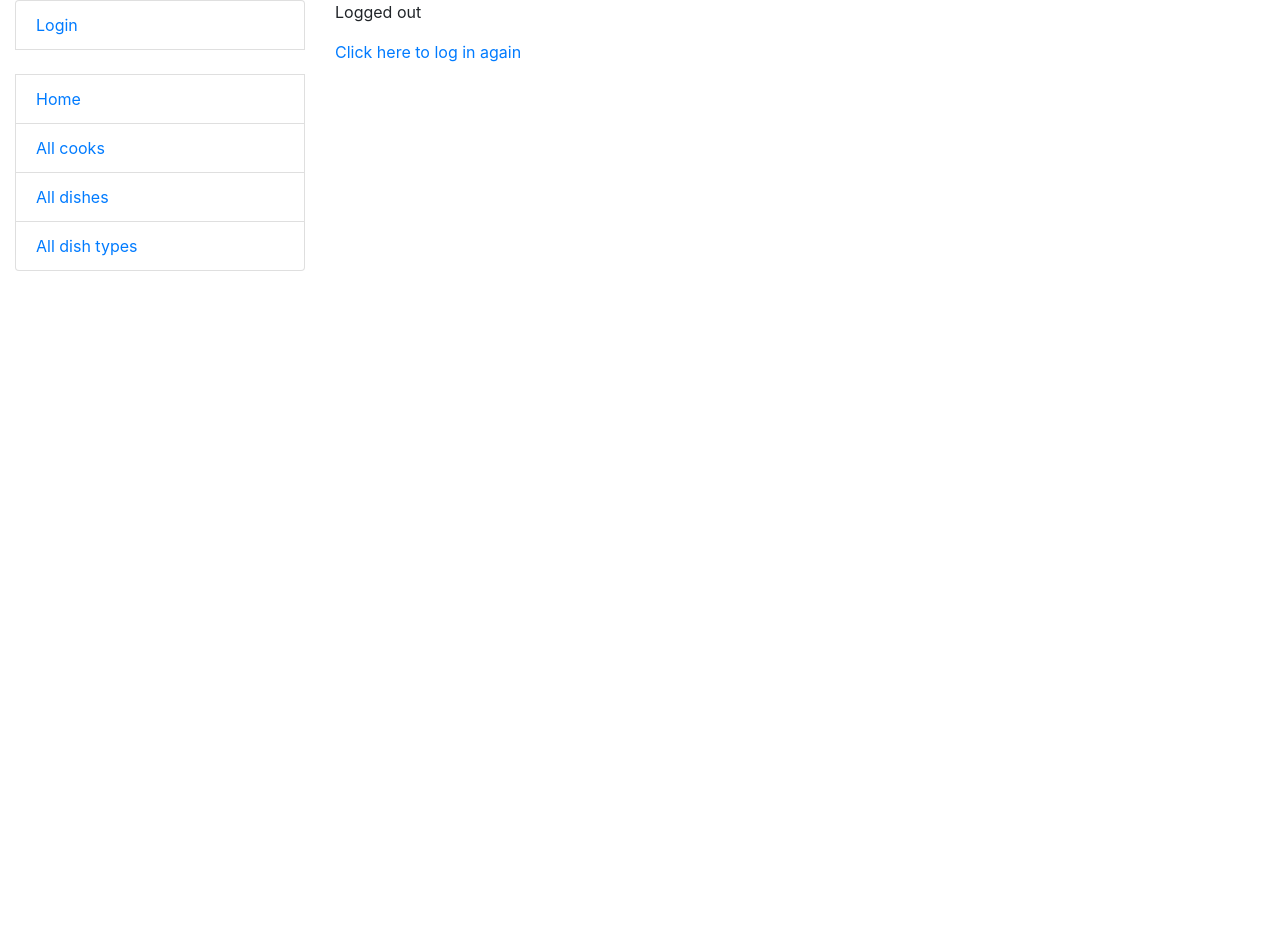
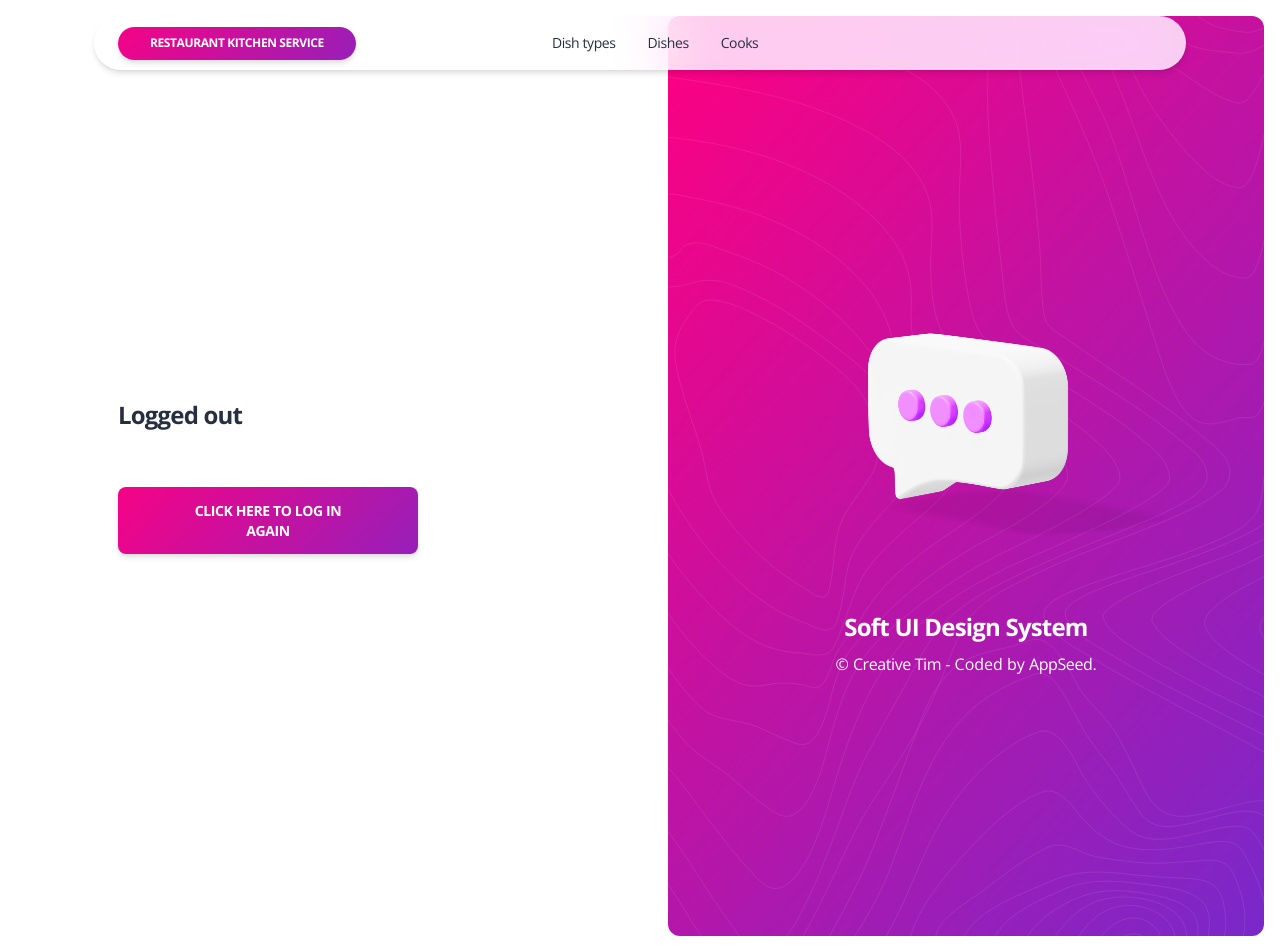
Before and after one commit to V-Shkrobatskyi/Restaurant-Kitchen-Service, a Django app: template templates/registration/logged_out.html in a window 1280 px wide. Run offline with Django 5.2, Linux system fonts and the light colour scheme; the template is opened without the code that fills it, so the values that code supplies are empty; some libraries are stand-ins or nearby versions.

Commit message:
update logout template

```diff
--- a/templates/registration/logged_out.html
+++ b/templates/registration/logged_out.html
@@ -1,6 +1,60 @@
-{% extends "base.html" %}
+{% extends 'layouts/base-fullscreen.html' %}
+
+{% block title %} Sign IN {% endblock title %}
+
+<!-- Specific CSS goes HERE -->
+{% block stylesheets %}{% endblock stylesheets %}
+
+{% block body_class %} sign-in-illustration {% endblock body_class %}
 
 {% block content %}
-    <p>Logged out</p>
-    <a href="{% url 'login' %}">Click here to log in again</a>
-{% endblock %}
+
+  {% include "includes/navigation-auth.html" %}
+
+  <section>
+    <div class="page-header section-height-100">
+      <div class="container">
+        <div class="row">
+          <div class="col-xl-4 col-lg-5 col-md-7 d-flex flex-column mx-lg-0 mx-auto">
+            <div class="card card-plain">
+              <div class="card-header pb-0 text-left">
+                <h4 class="font-weight-bolder">Logged out</h4>
+              </div>
+
+              <div class="card-body">
+                <a href="{% url 'login' %}">
+                  <button type="button" name="login"
+                          class="btn btn-lg bg-gradient-primary btn-lg w-100 mt-4 mb-0">Click here to log in again</button>
+                </a>
+              </div>
+
+            </div>
+          </div>
+          <div class="col-6 d-lg-flex d-none h-100 my-auto pe-0 position-absolute top-0 end-0 text-center justify-content-center flex-column">
+            <div class="position-relative bg-gradient-primary h-100 m-3 px-7 border-radius-lg d-flex flex-column justify-content-center">
+              <img src="{{ ASSETS_ROOT }}/img/shapes/pattern-lines.svg" alt="pattern-lines" class="position-absolute opacity-4 start-0">
+              <div class="position-relative">
+                <img class="max-width-500 w-100 position-relative z-index-2" src="{{ ASSETS_ROOT }}/img/illustrations/chat.png">
+              </div>
+              <h4 class="mt-5 text-white font-weight-bolder">
+                Soft UI Design System
+              </h4>
+              <p class="text-white">
+                &copy; <a target="_blank" class="text-white" href="https://bit.ly/3fKQZaL" target="_blank">Creative Tim</a>
+                - Coded by <a class="text-white" target="_blank" href="https://appseed.us" target="_blank">AppSeed</a>.
+              </p>
+            </div>
+          </div>
+        </div>
+      </div>
+    </div>
+  </section>
+
+{% endblock content %}
+
+<!-- Specific JS goes HERE -->
+{% block javascripts %}
+
+  <script src="{{ ASSETS_ROOT }}/js/soft-design-system.min.js?v=1.0.1" type="text/javascript"></script>
+
+{% endblock javascripts %}
```
